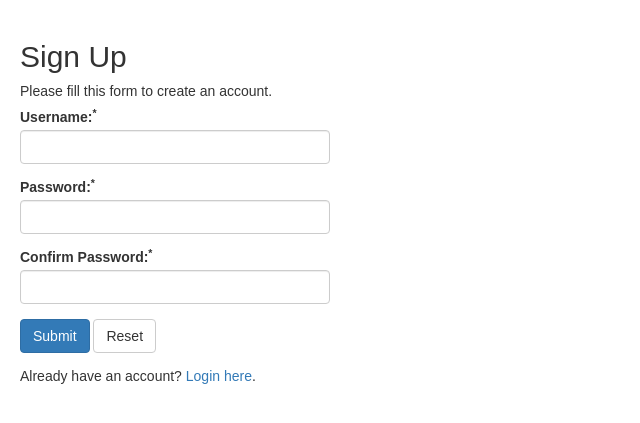
After one commit to Vorh/php-examples, a PHP site: page /register.php in a window 1280 px wide. The commit adds this page. Shown: the top 423 px of the page, without its empty margins (0-640 px from the left). Run offline with PHP 8.4, Linux system fonts and the light colour scheme.

Commit message:
[ ADD ]  register form

```diff
--- a/src/task_manager/index.php
+++ b/src/task_manager/index.php
@@ -1,7 +1,7 @@
 <?php
 
 
-include 'dao.php';
+include 'todoDao.php.php';
 include 'todo.php';
 
 
--- /dev/null
+++ b/src/task_manager/register.php
@@ -0,0 +1,147 @@
+<?php
+
+
+include_once 'dataBase.php';
+include_once 'userDao.php';
+
+
+$username = $password = $confirm_password = '';
+$username_err = $password_err = $confirm_password_err = '';
+
+$dataBase = new DataBase();
+$pdo = $dataBase->getConnection();
+$dao = new UserDao($pdo);
+
+
+if ($_SERVER["REQUEST_METHOD"]=="POST"){
+    if (empty(trim($_POST['username']))){
+        $username_err = "Please enter a username";
+    }else{
+
+        $sql = "select id from users where username = :username";
+
+        if ($stmt = $pdo->prepare($sql)){
+
+            $stmt->bindParam(':username',$param_username,PDO::PARAM_STR);
+
+            $param_username = validateInput($_POST['username']);
+
+            if ($stmt->execute()){
+                if ($stmt->rowCount()==1){
+                    $username_err = "This username is already taken.";
+                }else{
+                    $username = $param_username;
+                }
+
+            }else{
+                echo "Oops! Something went wrong. Please try again later.";
+            }
+
+        }
+
+
+        unset($stmt);
+    }
+
+
+
+
+    if (empty(trim($_POST['password']))){
+        $password_err = 'Please enter a password';
+    }elseif (strlen(trim($_POST['password']))<6){
+        $password_err = 'Password must have at least 6 characters.';
+    }else {
+        $password = validateInput($_POST['password']);
+    }
+
+
+    if (empty(trim($_POST['confirm_password']))) {
+        $confirm_password_err = 'Please confirm password';
+    }else{
+        $confirm_password = validateInput($_POST['confirm_password']);
+
+        if ($password != $confirm_password){
+            $confirm_password_err = 'Password did not not match';
+        }
+    }
+
+
+    if (empty($username_err) && empty($password_err) && empty($confirm_password_err)){
+
+
+        $sql = "insert into users (username, password) VALUES (:username ,:password)";
+
+        if ($stmt= $pdo->prepare($sql)){
+            $stmt->bindParam(':username',$param_username,PDO::PARAM_STR);
+            $stmt->bindParam(':password',$param_password,PDO::PARAM_STR);
+
+
+            $param_username = $username;
+            $param_password = password_hash($password,PASSWORD_DEFAULT);
+
+
+            if($stmt->execute()){
+
+                header("location:login.php");
+            }else{
+                echo "Something went wrong. Please try again later.";
+            }
+
+        }
+        unset($stmt);
+    }
+
+    unset($pdo);
+}
+
+
+function validateInput($data){
+    $data = trim($data);
+    $data = stripcslashes($data);
+    $data = htmlentities($data);
+    return $data;
+}
+
+
+?>
+
+<!DOCTYPE html>
+<html lang="en">
+<head>
+    <meta charset="UTF-8">
+    <title>Sign Up</title>
+    <link rel="stylesheet" href="https://maxcdn.bootstrapcdn.com/bootstrap/3.3.7/css/bootstrap.css">
+    <style type="text/css">
+        body{ font: 14px sans-serif; }
+        .wrapper{ width: 350px; padding: 20px; }
+    </style>
+</head>
+<body>
+<div class="wrapper">
+    <h2>Sign Up</h2>
+    <p>Please fill this form to create an account.</p>
+    <form action="<?php echo htmlspecialchars($_SERVER["PHP_SELF"]); ?>" method="post">
+        <div class="form-group <?php echo (!empty($username_err)) ? 'has-error' : ''; ?>">
+            <label>Username:<sup>*</sup></label>
+            <input type="text" name="username"class="form-control" value="<?php echo $username; ?>">
+            <span class="help-block"><?php echo $username_err; ?></span>
+        </div>
+        <div class="form-group <?php echo (!empty($password_err)) ? 'has-error' : ''; ?>">
+            <label>Password:<sup>*</sup></label>
+            <input type="password" name="password" class="form-control" value="<?php echo $password; ?>">
+            <span class="help-block"><?php echo $password_err; ?></span>
+        </div>
+        <div class="form-group <?php echo (!empty($confirm_password_err)) ? 'has-error' : ''; ?>">
+            <label>Confirm Password:<sup>*</sup></label>
+            <input type="password" name="confirm_password" class="form-control" value="<?php echo $confirm_password; ?>">
+            <span class="help-block"><?php echo $confirm_password_err; ?></span>
+        </div>
+        <div class="form-group">
+            <input type="submit" class="btn btn-primary" value="Submit">
+            <input type="reset" class="btn btn-default" value="Reset">
+        </div>
+        <p>Already have an account? <a href="login.php">Login here</a>.</p>
+    </form>
+</div>
+</body>
+</html>
--- /dev/null
+++ b/src/task_manager/userDao.php
@@ -0,0 +1,31 @@
+<?php
+
+
+
+class UserDao{
+
+
+    private $con;
+
+    public function _construct($con){
+        $this->con=$con;
+    }
+
+
+
+    public function checkLogin($username , $password){
+
+        $sql = "select * from users where username = :username and password = :pass";
+
+
+
+        $stmp=$this->con->prepare($sql);
+
+
+        $stmp->bindParam(":username",$username);
+        $stmp->bindParam(":pass",$password);
+
+
+       return $stmp->execute()->rowCount()===0;
+    }
+}
```
Also changed, not shown: src/task_manager/login.php (added).
